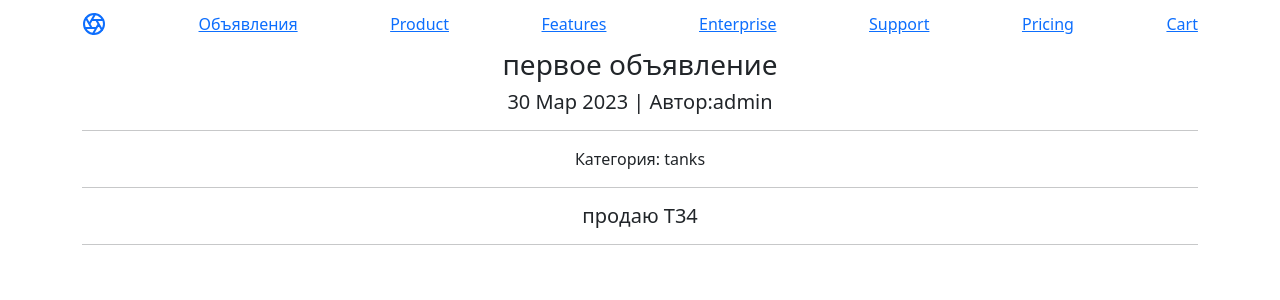
After one commit to the-ugolkov/BBoard, a Django app: page /ads/1 in a window 1280 px wide. The commit adds this page. Shown: the top 300 px of the page. Run offline with Django 4.2, Linux system fonts and the light colour scheme; data comes from the database, SQL or seed files in the repository; both versions use the stored data as it was after the commit.

Commit message:
create basic views and stile

```diff
--- a/B_Board/B_Board/settings.py
+++ b/B_Board/B_Board/settings.py
@@ -55,7 +55,7 @@ ROOT_URLCONF = 'B_Board.urls'
 TEMPLATES = [
     {
         'BACKEND': 'django.template.backends.django.DjangoTemplates',
-        'DIRS': [os.path.join(BASE_DIR, 'templates')],
+        'DIRS': [],
         'APP_DIRS': True,
         'OPTIONS': {
             'context_processors': [
--- a/B_Board/ads/models.py
+++ b/B_Board/ads/models.py
@@ -21,7 +21,7 @@ class AdContent(models.Model):
 
 
 class Response(models.Model):
-    ad = models.ForeignKey(Ad, on_delete=models.CASCADE)
+    ad = models.ForeignKey(Ad, on_delete=models.CASCADE, related_name='response')
     author = models.ForeignKey(User, on_delete=models.CASCADE)
     date_create = models.DateTimeField(auto_now_add=True)
     text = models.TextField()
--- /dev/null
+++ b/B_Board/ads/templates/ads/ad.html
@@ -0,0 +1,15 @@
+{% extends 'ads/default.html' %}
+
+{% block title %}
+{{ ad.title }}
+{% endblock title %}
+
+{% block content %}
+<h3>{{ ad.title }}</h3>
+<h5>{{ ad.date_create|date:'j M Y' }} | Автор:{{ ad.author }}</h5>
+    <hr>
+    <h8>Категория: {{ ad.category }} </h8>
+<hr>
+<h5>{{ ad.text }}</h5>
+<hr>
+{% endblock %}
--- a/B_Board/templates/ads.html
+++ b/B_Board/ads/templates/ads/ads.html
@@ -1,3 +1,5 @@
+{% extends 'ads/default.html' %}
+
 {% block title %}
 Объявления
 {% endblock title %}
@@ -9,7 +11,7 @@
     <hr>
     {% if ads %}
         {% for ad in ads %}
-            <a class="nav-link" href="/ads/{{ad.id}}"><h3>{{ ad.title }}</h3></a>
+            <a class="nav-link" href="/ads/{{ ad.id }}"><h3>{{ ad.title }}</h3></a>
             <h5>Категория: {{ ad.category }} </h5>
             <time>{{ ad.date_create|date:'j M Y' }}</time>
             <h5>{{ ad.text|truncatechars:20 }}</h5>
@@ -37,4 +39,4 @@
        {% endif %}
    {% endif %}
 
-{% endblock content %}
+{% endblock %}
--- /dev/null
+++ b/B_Board/ads/templates/ads/default.html
@@ -0,0 +1,37 @@
+<!doctype html>
+<html lang="en">
+<head>
+    <meta charset="UTF-8">
+    <meta name="viewport"
+          content="width=device-width, user-scalable=no, initial-scale=1.0, maximum-scale=1.0, minimum-scale=1.0">
+    <meta http-equiv="X-UA-Compatible" content="ie=edge">
+    <title>{% block title %}{% endblock %}</title>
+    <link rel="stylesheet" href="https://cdn.jsdelivr.net/npm/bootstrap@5.2.3/dist/css/bootstrap.min.css">
+</head>
+<body>
+    <header class="site-header sticky-top py-1">
+      <nav class="container d-flex flex-column flex-md-row justify-content-between">
+        <a class="py-2" href="#" aria-label="Product">
+          <svg xmlns="http://www.w3.org/2000/svg" width="24" height="24" fill="none" stroke="currentColor" stroke-linecap="round" stroke-linejoin="round" stroke-width="2" class="d-block mx-auto" role="img" viewBox="0 0 24 24"><title>Product</title><circle cx="12" cy="12" r="10"></circle><path d="M14.31 8l5.74 9.94M9.69 8h11.48M7.38 12l5.74-9.94M9.69 16L3.95 6.06M14.31 16H2.83m13.79-4l-5.74 9.94"></path></svg>
+        </a>
+        <a class="py-2 d-none d-md-inline-block" href="/ads/">Объявления</a>
+        <a class="py-2 d-none d-md-inline-block" href="#">Product</a>
+        <a class="py-2 d-none d-md-inline-block" href="#">Features</a>
+        <a class="py-2 d-none d-md-inline-block" href="#">Enterprise</a>
+        <a class="py-2 d-none d-md-inline-block" href="#">Support</a>
+        <a class="py-2 d-none d-md-inline-block" href="#">Pricing</a>
+        <a class="py-2 d-none d-md-inline-block" href="#">Cart</a>
+      </nav>
+    </header>
+
+    <!-- Page content-->
+    <div class="container">
+        <div class="row">
+             <div class="col-lg-12 text-center">
+                {% block content %}
+                {% endblock content %}
+            </div>
+        </div>
+    </div>
+</body>
+</html>
--- a/B_Board/ads/urls.py
+++ b/B_Board/ads/urls.py
@@ -1,7 +1,9 @@
 from django.urls import path
 
-from ads.views import AdsList
+from ads.views import AdsList, AdDetail
 
 urlpatterns = [
     path('', AdsList.as_view(), name='ads_list'),
+    path('<int:pk>', AdDetail.as_view(), name='ad'),
+    # path('<int:pk>', ResponseList.as_view(), name='response_list')
 ]
--- a/B_Board/ads/views.py
+++ b/B_Board/ads/views.py
@@ -1,12 +1,26 @@
 from django.shortcuts import render
-from django.views.generic import ListView
+from django.views.generic import ListView, DetailView
 
-from ads.models import Ad
+from ads.models import Ad, Response
 
 
 class AdsList(ListView):
     model = Ad
     ordering = '-date_create'
-    template_name = 'ads.html'
+    template_name = 'ads/ads.html'
     context_object_name = 'ads'
     paginate_by = 10
+
+
+class AdDetail(DetailView):
+    model = Ad
+    template_name = 'ads/ad.html'
+    context_object_name = 'ad'
+
+
+# class ResponseList(ListView):
+#     model = Response
+#     ordering = '-date_create'
+#     template_name = 'ads/ad.html'
+#     context_object_name = 'response'
+#     paginate_by = 10
```
Also changed, not shown: B_Board/db.sqlite3.
